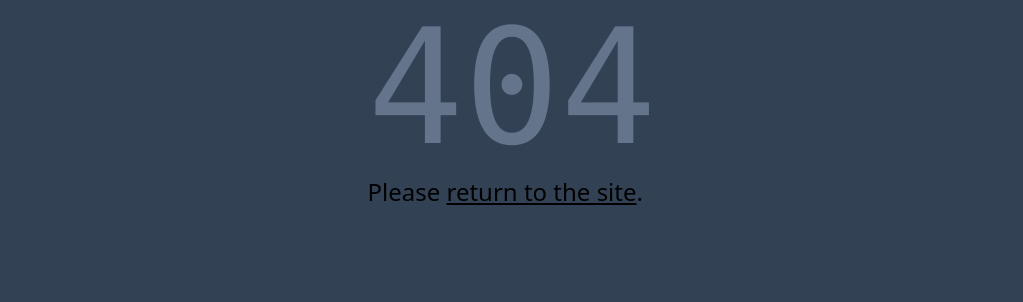
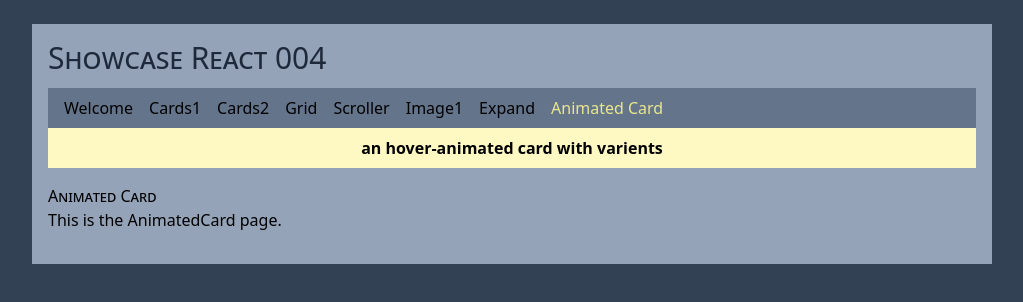
Before and after one commit to epx-edta/showcase-react-004, a React (Vite) app: page /animated-card in a window 1280 px wide. Before the commit this address had no page. Shown: the top 302 px of the page, without its empty margins (128-1151 px from the left). Built offline with nearby package versions, Linux system fonts and the light colour scheme.

Commit message:
Create page

```diff
--- a/src/components/Nav.tsx
+++ b/src/components/Nav.tsx
@@ -39,6 +39,11 @@ const menuItems = [
 		idCode: "expand",
 		title: "Expand",
 		description: "background card that expands with text content of foreground card",
+	},
+	{
+		idCode: "animated-card",
+		title: "Animated Card",
+		description: "an hover-animated card with varients ",
 	},
 ];
 
--- a/src/main.tsx
+++ b/src/main.tsx
@@ -11,6 +11,7 @@ import { PageGrid } from "./pages/PageGrid.tsx";
 import { PageScroller } from "./pages/PageScroller.tsx";
 import { PageImage1 } from "./pages/PageImage1.tsx";
 import { PageExpand } from "./pages/PageExpand.tsx";
+import { PageAnimatedCard } from "./pages/PageAnimatedCard";
 
 const router = createBrowserRouter([
 	{
@@ -46,6 +47,10 @@ const router = createBrowserRouter([
 				path: "expand",
 				element: <PageExpand/>,
 			},
+            {
+                path: "animated-card",
+				element: <PageAnimatedCard/>,
+            },
 			{
 				path: "/",
 				element: <Navigate to="/welcome" replace />,
--- /dev/null
+++ b/src/pages/PageAnimatedCard.tsx
@@ -0,0 +1,12 @@
+import React from 'react';
+
+const PageAnimatedCard: React.FC = () => {
+  return (
+    <div className="animated-card">
+      <h1>Animated Card</h1>
+      <p>This is the AnimatedCard page.</p>
+    </div>
+  );
+};
+
+export { PageAnimatedCard };
```
